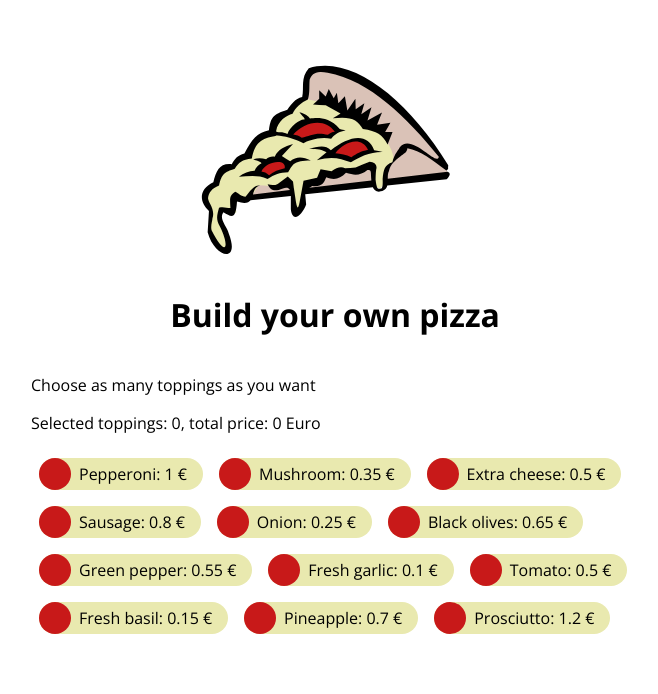
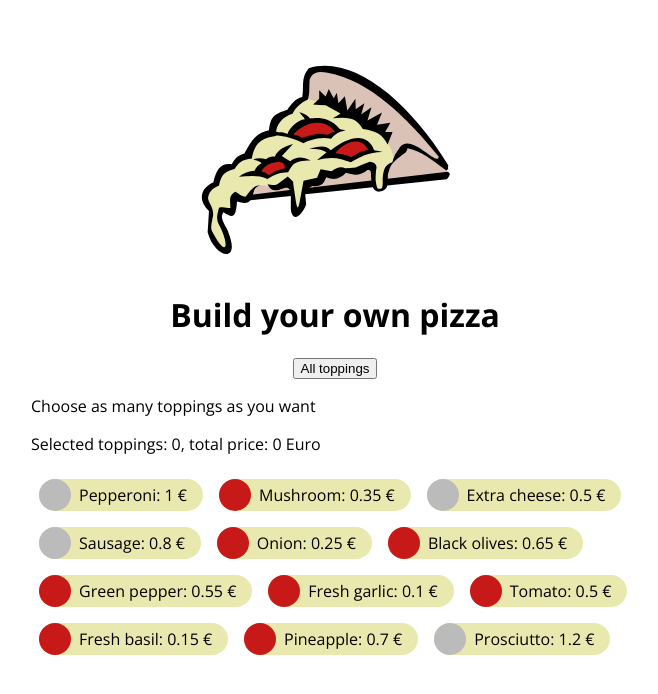
Before and after one commit to zkuratkova/pizza-zadani, a React app: page / in a window 1280 px wide. Shown: the top 694 px of the page, without its empty margins (305-963 px from the left). Built offline with nearby package versions, Linux system fonts and the light colour scheme.

Commit message:
domácí úkol část druhá

```diff
--- a/src/components/Check/index.jsx
+++ b/src/components/Check/index.jsx
@@ -1,13 +1,22 @@
 import React from 'react';
+import { usePrefs } from '../../prefs-context';
 import './style.css';
 
-const Check = ({ onChange, checked }) => {
+const Check = ({ onChange, checked, vegan }) => {
+  const { veganOnly } = usePrefs();
+
   const handleClick = () => {
     onChange(!checked);
   };
 
   return (
-    <button className="check" onClick={handleClick}>
+    <button
+      className={
+        veganOnly ? (vegan ? 'check' : 'check--disabled check') : 'check'
+      }
+      onClick={handleClick}
+      disabled={veganOnly ? (vegan ? false : true) : false}
+    >
       {checked ? '✓' : ''}
     </button>
   );
--- /dev/null
+++ b/src/components/Header/index.jsx
@@ -0,0 +1,20 @@
+import React from 'react';
+import { usePrefs } from '../../prefs-context';
+
+const Header = () => {
+  const { veganOnly, handleVegan } = usePrefs();
+  const handleClick = () => {
+    handleVegan();
+  };
+  return (
+    <header>
+      <div className="pizza" />
+      <h1>Build your own pizza</h1>
+      <button onClick={handleClick}>
+        {veganOnly ? 'All toppings' : 'Just vegan'}
+      </button>
+    </header>
+  );
+};
+
+export default Header;
--- a/src/components/Topping/index.jsx
+++ b/src/components/Topping/index.jsx
@@ -1,11 +1,15 @@
-import React, { useState } from 'react';
+import React from 'react';
 import Check from '../Check';
 import './style.css';
 
 const Topping = ({ topping, handleChange }) => {
   return (
     <div className="topping">
-      <Check onChange={handleChange} checked={topping.selected} />
+      <Check
+        onChange={handleChange}
+        checked={topping.selected}
+        vegan={topping.vegan}
+      />
       <span className="topping__content">
         {topping.name}: {topping.price} €
       </span>
--- a/src/components/ToppingsSelect/index.jsx
+++ b/src/components/ToppingsSelect/index.jsx
@@ -41,8 +41,9 @@ const ToppingsSelect = ({ toppings }) => {
         {toppings.map((topping, index) => (
           <Topping
             topping={topping}
-            key={topping.name}
+            key={index}
             handleChange={(checked) => handleChange(index, checked)}
+            vegan={topping.vegan}
           />
         ))}
       </div>
--- a/src/index.jsx
+++ b/src/index.jsx
@@ -1,6 +1,8 @@
-import React from 'react';
+import React, { useState } from 'react';
 import { createRoot } from 'react-dom/client';
 import ToppingsSelect from './components/ToppingsSelect';
+import Header from './components/Header';
+import { PrefsContext } from './prefs-context';
 import './style.css';
 
 const toppings = [
@@ -79,19 +81,21 @@ const toppings = [
 ];
 
 const App = () => {
+  const [veganOnly, setVeganOnly] = useState(true);
+  const handleVegan = () => {
+    setVeganOnly(!veganOnly);
+  };
+
   return (
-    <div className="container">
-      <header>
-        <div className="pizza" />
-        <h1>Build your own pizza</h1>
-      </header>
-      <main>
-        <ToppingsSelect toppings={toppings} />
-      </main>
-    </div>
+    <PrefsContext.Provider value={{ veganOnly, handleVegan }}>
+      <div className="container">
+        <Header />
+        <main>
+          <ToppingsSelect toppings={toppings} />
+        </main>
+      </div>
+    </PrefsContext.Provider>
   );
 };
 
-createRoot(
-  document.querySelector('#app'),
-).render(<App />);
+createRoot(document.querySelector('#app')).render(<App />);
--- /dev/null
+++ b/src/prefs-context.js
@@ -0,0 +1,4 @@
+import React, { createContext, useContext } from 'react';
+
+export const PrefsContext = createContext();
+export const usePrefs = () => useContext(PrefsContext);
```
